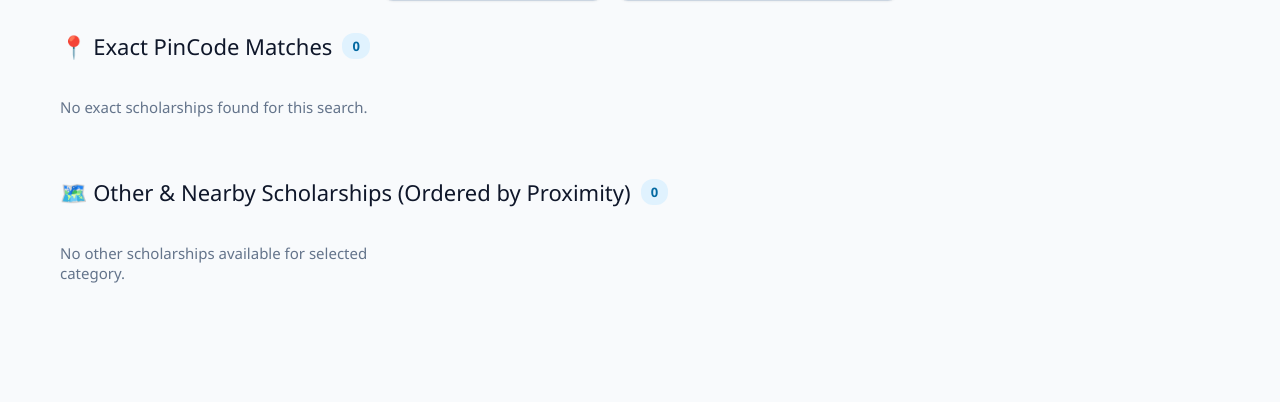
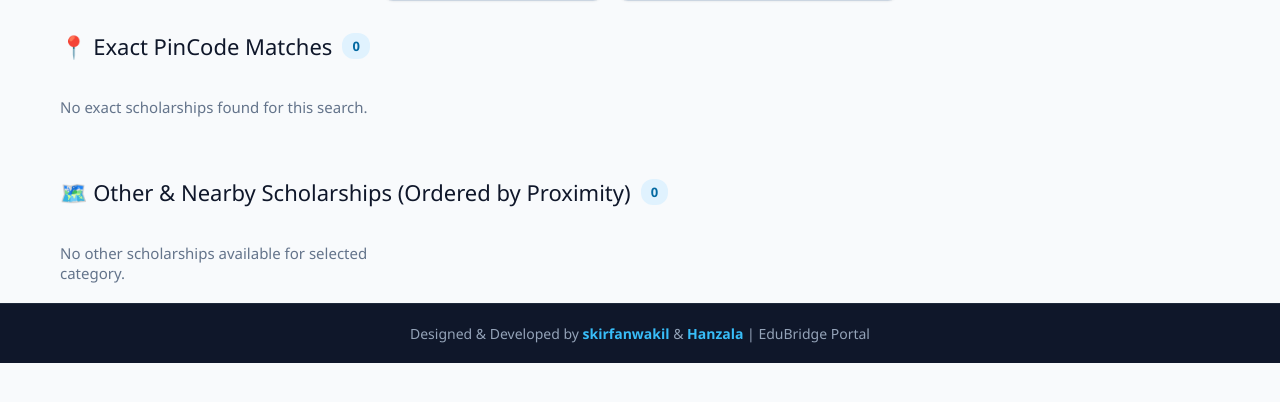
Before and after one commit to skirfanwakil/EduBridge, a Flask app: page / in a window 1280 px wide. Shown: the part 295-697 px from the top of the page. Run offline with Flask 3, Linux system fonts and the light colour scheme; data that the repository does not hold is empty.

Commit message:
Add footer section to index.html
Added footer with design credits to the index page.

```diff
--- a/templates/index.html
+++ b/templates/index.html
@@ -234,6 +234,19 @@
             font-size: 15px;
             padding: 20px 0;
         }
+        footer {
+        background: #0f172a;
+        color: #94a3b8;
+        text-align: center;
+        padding: 20px 0;
+        border-top: 1px solid #1e293b;
+        font-size: 14px;
+        margin-top: auto;
+    }
+
+    footer strong {
+        color: #38bdf8;
+    }
     </style>
 </head>
 <body>
@@ -283,6 +296,11 @@
             <div id="nearbyGrid" class="grid"></div>
         </section>
     </main>
+    <footer>
+    <div class="container">
+        <p>Designed & Developed by <strong>skirfanwakil</strong> & <strong>Hanzala</strong> | EduBridge Portal</p>
+    </div>
+</footer>
 
     <script>
         const categorySelect = document.getElementById('categorySelect');
```
